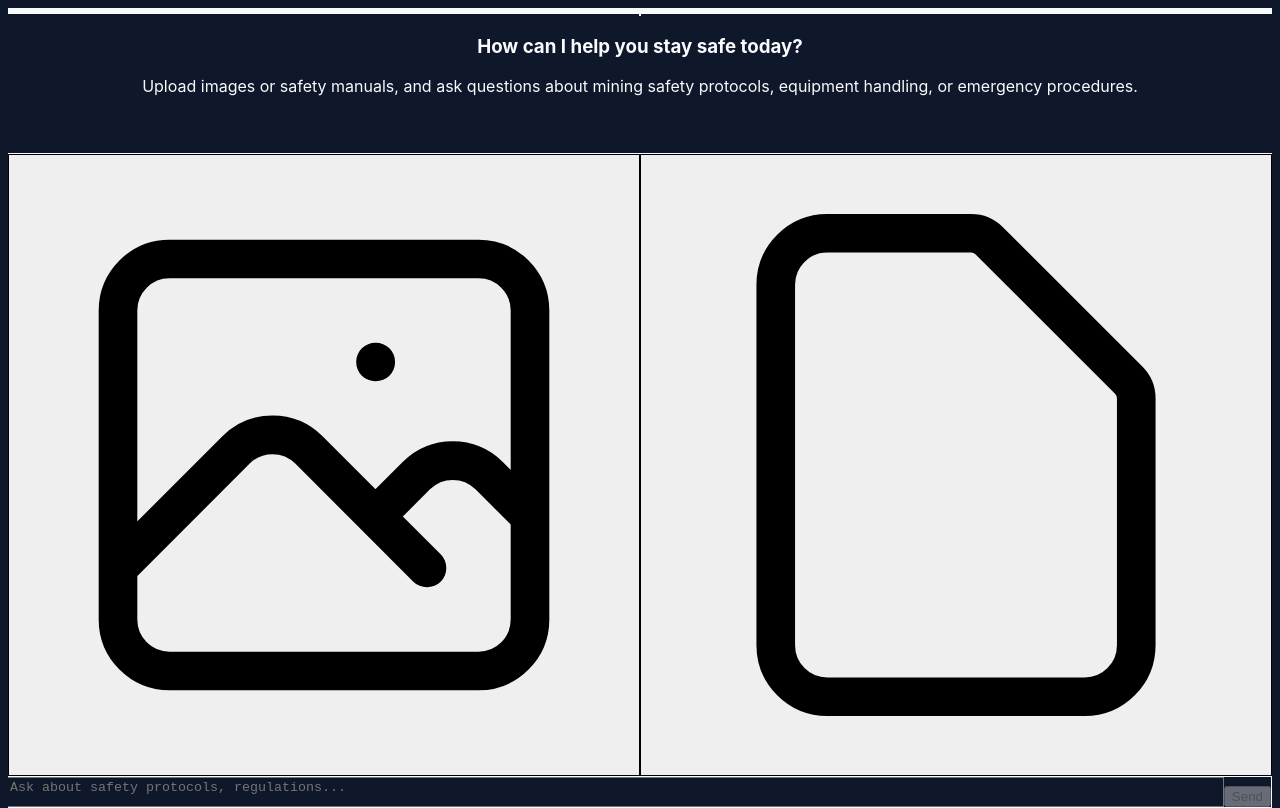
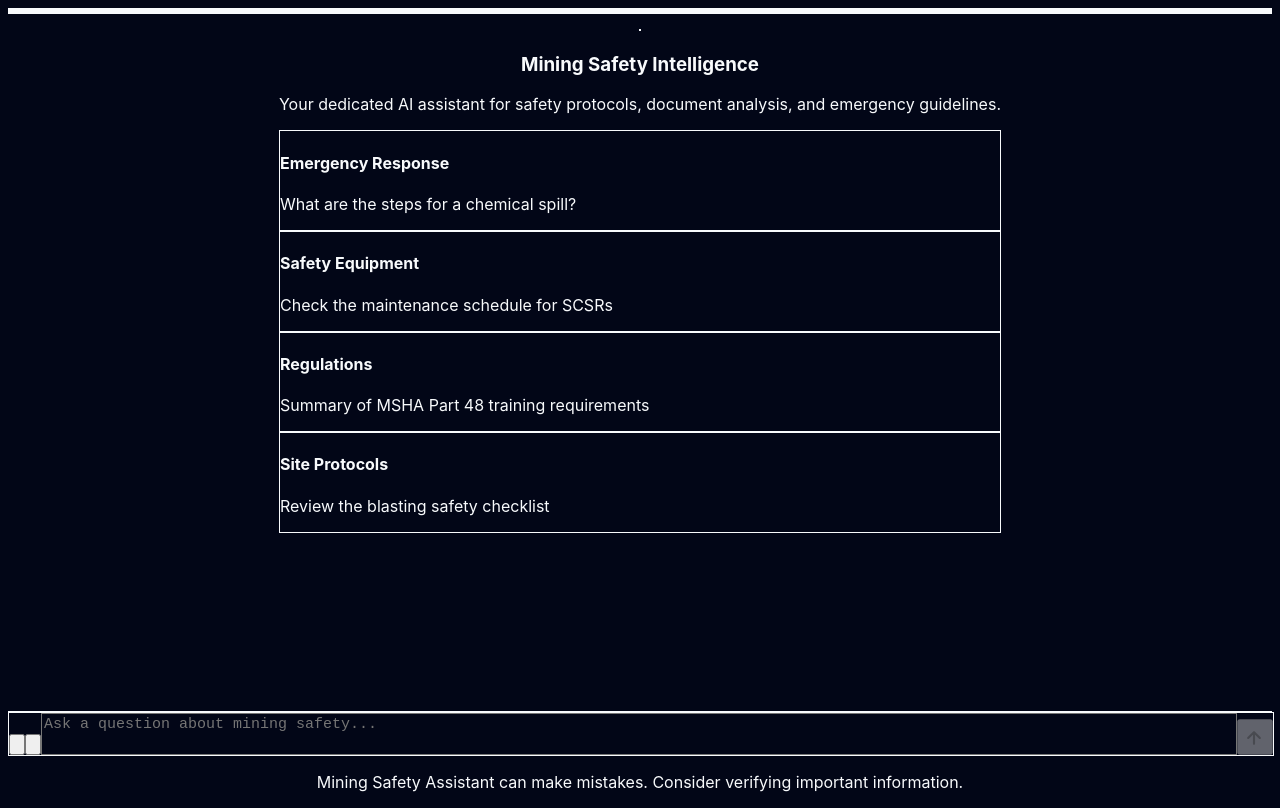
Before and after one commit to soroush-bn/rag-for-mining-front, a Next.js app: page / in a window 1280 px wide. Built offline with nearby package versions, Linux system fonts and the light colour scheme.

Commit message:
refactoring style

```diff
--- a/src/app/globals.css
+++ b/src/app/globals.css
@@ -3,16 +3,49 @@
 @tailwind utilities;
 
 :root {
-  --background: #0f172a; /* slate-900 */
+  --background: #020617; /* slate-950 */
   --foreground: #f8fafc; /* slate-50 */
   --primary: #f59e0b; /* amber-500 */
   --secondary: #334155; /* slate-700 */
 }
 
-body {
-  color: var(--foreground);
-  background: var(--background);
-  font-family: 'Inter', system-ui, -apple-system, sans-serif;
+@layer base {
+  body {
+    color: var(--foreground);
+    background: var(--background);
+    font-family: 'Inter', system-ui, -apple-system, sans-serif;
+  }
+}
+
+@layer utilities {
+  .animate-in {
+    animation-duration: 0.5s;
+    animation-fill-mode: both;
+  }
+
+  .fade-in {
+    animation-name: fadeIn;
+  }
+
+  .slide-in-from-bottom-4 {
+    animation-name: slideInFromBottom;
+  }
+
+  @keyframes fadeIn {
+    from { opacity: 0; }
+    to { opacity: 1; }
+  }
+
+  @keyframes slideInFromBottom {
+    from {
+      opacity: 0;
+      transform: translateY(1rem);
+    }
+    to {
+      opacity: 1;
+      transform: translateY(0);
+    }
+  }
 }
 
 /* Custom Scrollbar */
@@ -23,9 +56,9 @@ body {
   background: transparent;
 }
 ::-webkit-scrollbar-thumb {
-  background: #334155;
+  background: #1e293b;
   border-radius: 10px;
 }
 ::-webkit-scrollbar-thumb:hover {
-  background: #475569;
+  background: #334155;
 }
--- a/src/app/page.tsx
+++ b/src/app/page.tsx
@@ -9,13 +9,12 @@ export default function Home() {
   const { messages, sendMessage, isLoading } = useChat();
 
   return (
-    <main className="flex flex-col h-screen bg-slate-900 font-sans">
+    <main className="flex flex-col h-screen bg-slate-950 font-sans selection:bg-amber-500/30">
       <Header />
-      <div className="flex-1 flex flex-col overflow-hidden relative z-0">
+      <section className="flex-1 flex flex-col min-h-0 relative bg-[radial-gradient(circle_at_center,_var(--tw-gradient-stops))] from-slate-900 via-slate-950 to-slate-950">
         <ChatWindow messages={messages} isLoading={isLoading} />
-        <div className="bg-gradient-to-t from-slate-900 to-transparent h-6 absolute bottom-[88px] w-full pointer-events-none z-10" />
         <ChatInput onSendMessage={sendMessage} isLoading={isLoading} />
-      </div>
+      </section>
     </main>
   );
 }
--- a/src/presentation/components/ChatInput.tsx
+++ b/src/presentation/components/ChatInput.tsx
@@ -30,12 +30,12 @@ export function ChatInput({ onSendMessage, isLoading }: ChatInputProps) {
   };
 
   return (
-    <div className="bg-slate-800/95 backdrop-blur-lg border-t border-slate-700/60 p-4 sticky bottom-0 z-10 pb-6">
+    <div className="bg-slate-900/80 backdrop-blur-xl border-t border-slate-800/80 p-4 sticky bottom-0 z-10 pb-8">
       <div className="max-w-4xl mx-auto flex flex-col">
         {attachments.length > 0 && (
-          <div className="flex flex-wrap gap-2 w-full mb-3">
+          <div className="flex flex-wrap gap-2 w-full mb-3 px-2">
             {attachments.map((file, index) => (
-              <div key={index} className="bg-slate-700 border border-slate-600 px-3 py-1.5 rounded-lg text-sm flex items-center shadow-sm text-slate-200">
+              <div key={index} className="bg-slate-800 border border-slate-700 px-3 py-1.5 rounded-xl text-sm flex items-center shadow-md text-slate-200">
                 <span className="truncate max-w-[200px] font-medium">{file.name}</span>
                 <button
                   onClick={() => setAttachments(attachments.filter((_, i) => i !== index))}
@@ -49,30 +49,29 @@ export function ChatInput({ onSendMessage, isLoading }: ChatInputProps) {
             ))}
           </div>
         )}
-        <form onSubmit={handleSubmit} className="flex flex-col sm:flex-row items-end gap-3 w-full">
-          <div className="flex flex-row gap-2 w-full sm:w-auto">
+
+        <form onSubmit={handleSubmit} className="relative flex items-end w-full bg-slate-800 border border-slate-700 rounded-2xl shadow-lg focus-within:border-amber-500/50 focus-within:ring-1 focus-within:ring-amber-500/20 transition-all p-1.5">
+          <div className="flex flex-row items-center h-full mb-0.5 ml-1">
             <button
               type="button"
               onClick={() => imageInputRef.current?.click()}
-              className="flex items-center gap-1.5 px-3 py-2 bg-slate-700 hover:bg-slate-600 text-slate-200 rounded-lg transition-colors border border-slate-600 text-sm font-medium flex-1 sm:flex-none justify-center whitespace-nowrap"
+              className="p-2 text-slate-400 hover:text-amber-500 hover:bg-slate-700/50 rounded-xl transition-all focus:outline-none"
               title="Upload Image"
             >
               <svg className="w-5 h-5" fill="none" stroke="currentColor" viewBox="0 0 24 24" xmlns="http://www.w3.org/2000/svg">
                 <path strokeLinecap="round" strokeLinejoin="round" strokeWidth={1.5} d="M4 16l4.586-4.586a2 2 0 012.828 0L16 16m-2-2l1.586-1.586a2 2 0 012.828 0L20 14m-6-6h.01M6 20h12a2 2 0 002-2V6a2 2 0 00-2-2H6a2 2 0 00-2 2v12a2 2 0 002 2z"></path>
               </svg>
-              <span className="hidden sm:inline">Image</span>
             </button>
 
             <button
               type="button"
               onClick={() => pdfInputRef.current?.click()}
-              className="flex items-center gap-1.5 px-3 py-2 bg-slate-700 hover:bg-slate-600 text-slate-200 rounded-lg transition-colors border border-slate-600 text-sm font-medium flex-1 sm:flex-none justify-center whitespace-nowrap"
+              className="p-2 text-slate-400 hover:text-amber-500 hover:bg-slate-700/50 rounded-xl transition-all focus:outline-none"
               title="Upload PDF"
             >
               <svg className="w-5 h-5" fill="none" stroke="currentColor" viewBox="0 0 24 24" xmlns="http://www.w3.org/2000/svg">
                 <path strokeLinecap="round" strokeLinejoin="round" strokeWidth={1.5} d="M7 21h10a2 2 0 002-2V9.414a1 1 0 00-.293-.707l-5.414-5.414A1 1 0 0012.586 3H7a2 2 0 00-2 2v14a2 2 0 002 2z"></path>
               </svg>
-              <span className="hidden sm:inline">PDF</span>
             </button>
           </div>
 
@@ -94,7 +93,7 @@ export function ChatInput({ onSendMessage, isLoading }: ChatInputProps) {
             className="hidden"
           />
 
-          <div className="flex-1 w-full bg-slate-900 border border-slate-600 rounded-xl focus-within:border-amber-500 shadow-sm flex items-end px-3 py-2 transition-colors">
+          <div className="flex-1 w-full flex items-end ml-2 py-1 relative">
             <textarea
               rows={1}
               value={content}
@@ -105,21 +104,26 @@ export function ChatInput({ onSendMessage, isLoading }: ChatInputProps) {
                   handleSubmit(e);
                 }
               }}
-              placeholder="Ask about safety protocols, regulations..."
-              className="flex-1 resize-none bg-transparent px-2 text-slate-100 placeholder-slate-400 focus:outline-none min-h-[24px] max-h-32 text-base leading-relaxed py-1"
+              placeholder="Ask a question about mining safety..."
+              className="flex-1 w-full resize-none bg-transparent text-slate-100 placeholder-slate-500 focus:outline-none min-h-[36px] max-h-40 text-[15px] leading-relaxed py-1.5 px-2"
             />
-            <button
+          </div>
+
+          <div className="mb-1 mr-1">
+             <button
               type="submit"
               disabled={isLoading || (!content.trim() && attachments.length === 0)}
-              className="ml-2 px-4 py-1.5 bg-amber-500 hover:bg-amber-600 text-slate-900 font-semibold rounded-lg disabled:bg-slate-700 disabled:text-slate-500 transition-colors flex items-center justify-center flex-shrink-0"
+              className="p-2 bg-amber-500 hover:bg-amber-400 text-slate-900 rounded-xl disabled:bg-slate-800 disabled:text-slate-600 transition-all flex items-center justify-center h-[36px] w-[36px] shadow-sm"
             >
-              Send
-              <svg className="w-4 h-4 ml-1.5" fill="none" stroke="currentColor" viewBox="0 0 24 24" xmlns="http://www.w3.org/2000/svg">
-                <path strokeLinecap="round" strokeLinejoin="round" strokeWidth={2.5} d="M14 5l7 7m0 0l-7 7m7-7H3"></path>
+              <svg className="w-5 h-5 translate-x-[-1px] translate-y-[1px]" fill="none" stroke="currentColor" viewBox="0 0 24 24" xmlns="http://www.w3.org/2000/svg">
+                <path strokeLinecap="round" strokeLinejoin="round" strokeWidth={2.5} d="M12 19V5m-7 7l7-7 7 7"></path>
               </svg>
             </button>
           </div>
         </form>
+        <div className="text-center mt-3">
+          <p className="text-xs text-slate-500 font-medium">Mining Safety Assistant can make mistakes. Consider verifying important information.</p>
+        </div>
       </div>
     </div>
   );
--- a/src/presentation/components/ChatWindow.tsx
+++ b/src/presentation/components/ChatWindow.tsx
@@ -7,41 +7,56 @@ interface ChatWindowProps {
 
 export function ChatWindow({ messages, isLoading }: ChatWindowProps) {
   return (
-    <div className="flex-1 overflow-y-auto p-4 md:p-6 space-y-6 bg-slate-900/50">
-      <div className="max-w-4xl mx-auto space-y-6 flex flex-col">
+    <div className="flex-1 overflow-y-auto p-4 md:p-6 space-y-6 scroll-smooth">
+      <div className="max-w-4xl mx-auto space-y-6 flex flex-col items-center">
         {messages.length === 0 && (
-          <div className="flex flex-col items-center justify-center py-20 text-center space-y-6 animate-in fade-in duration-700">
-            <div className="w-24 h-24 bg-amber-500/10 rounded-2xl flex items-center justify-center mb-2 border border-amber-500/20 shadow-[0_0_30px_rgba(245,158,11,0.1)]">
-              <svg className="w-12 h-12 text-amber-500" fill="none" stroke="currentColor" viewBox="0 0 24 24" xmlns="http://www.w3.org/2000/svg">
+          <div className="flex flex-col items-center justify-center py-12 md:py-20 text-center space-y-8 animate-in fade-in slide-in-from-bottom-4 duration-1000">
+            <div className="space-y-3">
+              <div className="inline-flex items-center justify-center p-3 bg-amber-500/10 rounded-2xl border border-amber-500/20 mb-2">
+                 <svg className="w-10 h-10 text-amber-500" fill="none" stroke="currentColor" viewBox="0 0 24 24" xmlns="http://www.w3.org/2000/svg">
                   <path strokeLinecap="round" strokeLinejoin="round" strokeWidth={1.5} d="M9 12l2 2 4-4m5.618-4.016A11.955 11.955 0 0112 2.944a11.955 11.955 0 01-8.618 3.04A12.02 12.02 0 003 9c0 5.591 3.824 10.29 9 11.622 5.176-1.332 9-6.03 9-11.622 0-1.042-.133-2.052-.382-3.016z"></path>
                 </svg>
               </div>
-            <div>
-              <h3 className="text-slate-100 font-bold text-3xl tracking-tight">How can I help you stay safe today?</h3>
-              <p className="text-slate-400 max-w-lg mt-3 text-base leading-relaxed mx-auto">
-                Upload images or safety manuals, and ask questions about mining safety protocols, equipment handling, or emergency procedures.
+              <h3 className="text-slate-100 font-bold text-3xl md:text-4xl tracking-tight">Mining Safety Intelligence</h3>
+              <p className="text-slate-400 max-w-lg mx-auto text-base md:text-lg leading-relaxed">
+                Your dedicated AI assistant for safety protocols, document analysis, and emergency guidelines.
               </p>
+            </div>
+
+            <div className="grid grid-cols-1 md:grid-cols-2 gap-4 w-full max-w-2xl">
+              {[
+                { title: 'Emergency Response', desc: 'What are the steps for a chemical spill?' },
+                { title: 'Safety Equipment', desc: 'Check the maintenance schedule for SCSRs' },
+                { title: 'Regulations', desc: 'Summary of MSHA Part 48 training requirements' },
+                { title: 'Site Protocols', desc: 'Review the blasting safety checklist' }
+              ].map((item, i) => (
+                <div key={i} className="p-4 bg-slate-800/40 border border-slate-700/50 rounded-2xl hover:bg-slate-800 hover:border-amber-500/30 transition-all text-left group cursor-pointer shadow-sm">
+                  <h4 className="font-bold text-amber-500/90 text-sm mb-1 group-hover:text-amber-500 transition-colors">{item.title}</h4>
+                  <p className="text-slate-400 text-sm leading-snug">{item.desc}</p>
+                </div>
+              ))}
             </div>
           </div>
         )}
 
+        <div className="w-full space-y-6">
           {messages.map((msg) => {
             const isUser = msg.role === 'user';
             return (
               <div
                 key={msg.id}
-              className={`flex w-full ${isUser ? 'justify-end' : 'justify-start'}`}
+                className={`flex w-full ${isUser ? 'justify-end' : 'justify-start'} animate-in fade-in slide-in-from-bottom-2 duration-300`}
               >
                 <div
-                className={`max-w-[85%] md:max-w-[75%] px-5 py-4 text-base leading-relaxed relative rounded-2xl shadow-sm ${
+                  className={`max-w-[85%] md:max-w-[80%] px-5 py-4 text-[15px] md:text-base leading-relaxed relative rounded-2xl shadow-md ${
                     isUser
                       ? 'bg-amber-500 text-slate-900 rounded-tr-sm font-medium'
-                    : 'bg-slate-800 text-slate-200 rounded-tl-sm border border-slate-700'
+                      : 'bg-slate-800 text-slate-200 rounded-tl-sm border border-slate-700/50'
                   }`}
                 >
                   <p className="whitespace-pre-wrap">{msg.content}</p>
-                <div className={`text-xs mt-2 font-medium opacity-70 ${
-                  isUser ? 'text-slate-900 text-right' : 'text-slate-400 text-left'
+                  <div className={`text-[10px] md:text-xs mt-2.5 font-semibold opacity-60 tracking-wider ${
+                    isUser ? 'text-slate-900 text-right' : 'text-slate-400 text-left uppercase'
                   }`}>
                     {msg.createdAt.toLocaleTimeString([], {
                       hour: '2-digit',
@@ -55,16 +70,17 @@ export function ChatWindow({ messages, isLoading }: ChatWindowProps) {
 
           {isLoading && (
             <div className="flex w-full justify-start animate-in fade-in zoom-in duration-300">
-            <div className="bg-slate-800 rounded-2xl rounded-tl-sm border border-slate-700 px-5 py-4 shadow-sm">
-              <div className="flex space-x-2 items-center h-6">
-                <div className="w-2.5 h-2.5 bg-amber-500/70 rounded-full animate-bounce [animation-delay:-0.3s]" />
-                <div className="w-2.5 h-2.5 bg-amber-500/70 rounded-full animate-bounce [animation-delay:-0.15s]" />
-                <div className="w-2.5 h-2.5 bg-amber-500/70 rounded-full animate-bounce" />
+              <div className="bg-slate-800 rounded-2xl rounded-tl-sm border border-slate-700/50 px-5 py-4 shadow-sm">
+                <div className="flex space-x-2 items-center h-5">
+                  <div className="w-2 h-2 bg-amber-500/60 rounded-full animate-bounce [animation-delay:-0.3s]" />
+                  <div className="w-2 h-2 bg-amber-500/60 rounded-full animate-bounce [animation-delay:-0.15s]" />
+                  <div className="w-2 h-2 bg-amber-500/60 rounded-full animate-bounce" />
                 </div>
               </div>
             </div>
           )}
         </div>
       </div>
+    </div>
   );
 }
```
Lines whose indentation alone changed are shown as unchanged.
